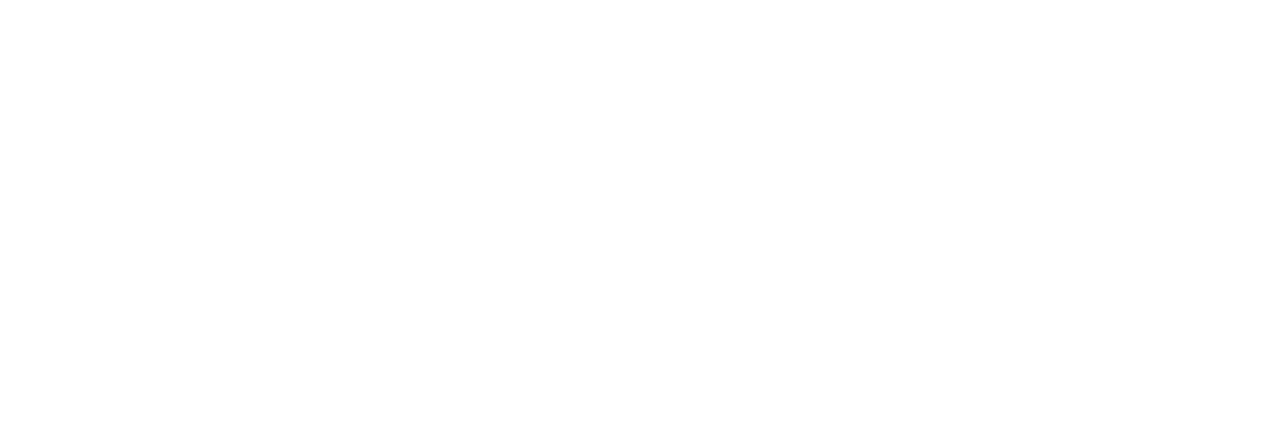
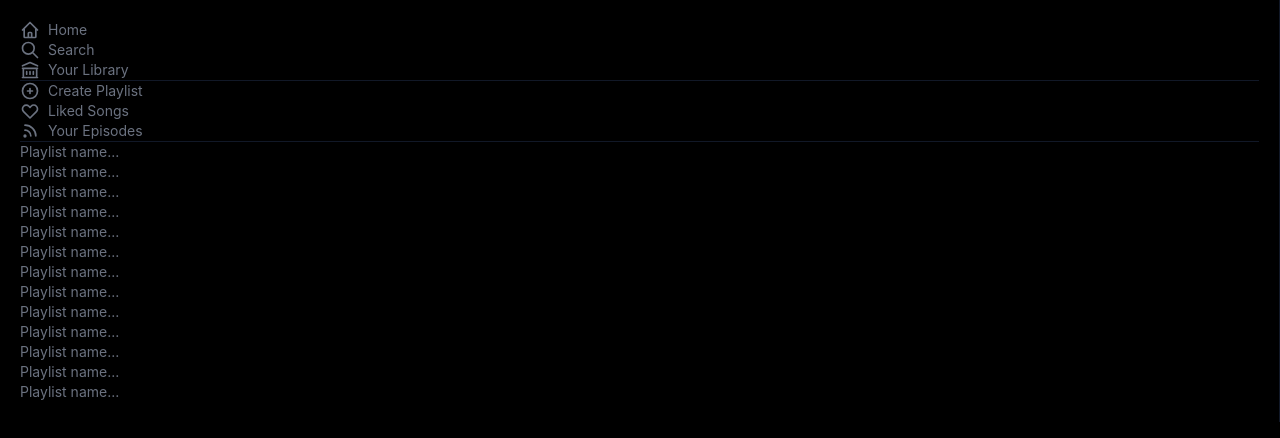
Before and after one commit to hiverkiya/cloneBuilds, a Next.js app in the folder Spotify/spotify/: page / in a window 1280 px wide. Shown: the top 438 px of the page. Built offline with nearby package versions, Linux system fonts and the light colour scheme.

Commit message:
Setting up Vanilla JS with NextJS

```diff
--- /dev/null
+++ b/Spotify/spotify/components/Sidebar.js
@@ -0,0 +1,60 @@
+import {
+  HomeIcon,
+  SearchIcon,
+  LibraryIcon,
+  HeartIcon,
+  RssIcon,
+  PlusCircleIcon,
+} from "@heroicons/react/outline";
+import React from "react";
+
+function Sidebar() {
+  return (
+    <div className="text-gray-500 p-5 text-sm border-r border-gray-900 ">
+      <div>
+        <button className="flex items-center space-x-2 hover:text-white ">
+          <HomeIcon className="h-5 w-5 " />
+          <p>Home</p>
+        </button>
+        <button className="flex items-center space-x-2 hover:text-white ">
+          <SearchIcon className="h-5 w-5 " />
+          <p>Search</p>
+        </button>
+        <button className="flex items-center space-x-2 hover:text-white ">
+          <LibraryIcon className="h-5 w-5 " />
+          <p>Your Library</p>
+        </button>
+        <hr className="border-t-[0.1]px border-gray-900 " />
+        <button className="flex items-center space-x-2 hover:text-white ">
+          <PlusCircleIcon className="h-5 w-5 " />
+          <p>Create Playlist</p>
+        </button>
+        <button className="flex items-center space-x-2 hover:text-white ">
+          <HeartIcon className="h-5 w-5 " />
+          <p>Liked Songs</p>
+        </button>
+        <button className="flex items-center space-x-2 hover:text-white ">
+          <RssIcon className="h-5 w-5 " />
+          <p>Your Episodes</p>
+        </button>
+        <hr className="border-t-[0.1]px border-gray-900 " />
+        {/*Playlist */}
+        <p className="cursor-pointer hover:text-white">Playlist name...</p>
+        <p className="cursor-pointer hover:text-white">Playlist name...</p>
+        <p className="cursor-pointer hover:text-white">Playlist name...</p>
+        <p className="cursor-pointer hover:text-white">Playlist name...</p>
+        <p className="cursor-pointer hover:text-white">Playlist name...</p>
+        <p className="cursor-pointer hover:text-white">Playlist name...</p>
+        <p className="cursor-pointer hover:text-white">Playlist name...</p>
+        <p className="cursor-pointer hover:text-white">Playlist name...</p>
+        <p className="cursor-pointer hover:text-white">Playlist name...</p>
+        <p className="cursor-pointer hover:text-white">Playlist name...</p>
+        <p className="cursor-pointer hover:text-white">Playlist name...</p>
+        <p className="cursor-pointer hover:text-white">Playlist name...</p>
+        <p className="cursor-pointer hover:text-white">Playlist name...</p>
+      </div>
+    </div>
+  );
+}
+
+export default Sidebar;
--- a/Spotify/spotify/package.json
+++ b/Spotify/spotify/package.json
@@ -9,6 +9,7 @@
     "lint": "next lint"
   },
   "dependencies": {
+    "@heroicons/react": "^1.0.6",
     "next": "12.1.0",
     "react": "17.0.2",
     "react-dom": "17.0.2"
--- a/Spotify/spotify/pages/index.js
+++ b/Spotify/spotify/pages/index.js
@@ -1,20 +1,21 @@
-import Head from 'next/head'
-import Image from 'next/image'
-import styles from '../styles/Home.module.css'
+import Head from "next/head";
+import Image from "next/image";
+import Sidebar from "../components/Sidebar";
+import styles from "../styles/Home.module.css";
 
 export default function Home() {
   return (
-    <div className>
+    <div className="bg-black h-screen overflow-hidden">
       <Head>
         <title>Spotify</title>
         <link rel="icon" href="/favicon.ico" />
       </Head>
-    <main>
-      {/*Sidebar */}
-      {/* Center*/}
-    </main>
+      <main className="">
+        {/*Sidebar */}
+        <Sidebar />
+        {/* Center*/}
+      </main>
       <div>{/*Player*/}</div>
-
     </div>
-  )
+  );
 }
```
Also changed, not shown: 1 other file (tests, documents, lock files or other folders).
